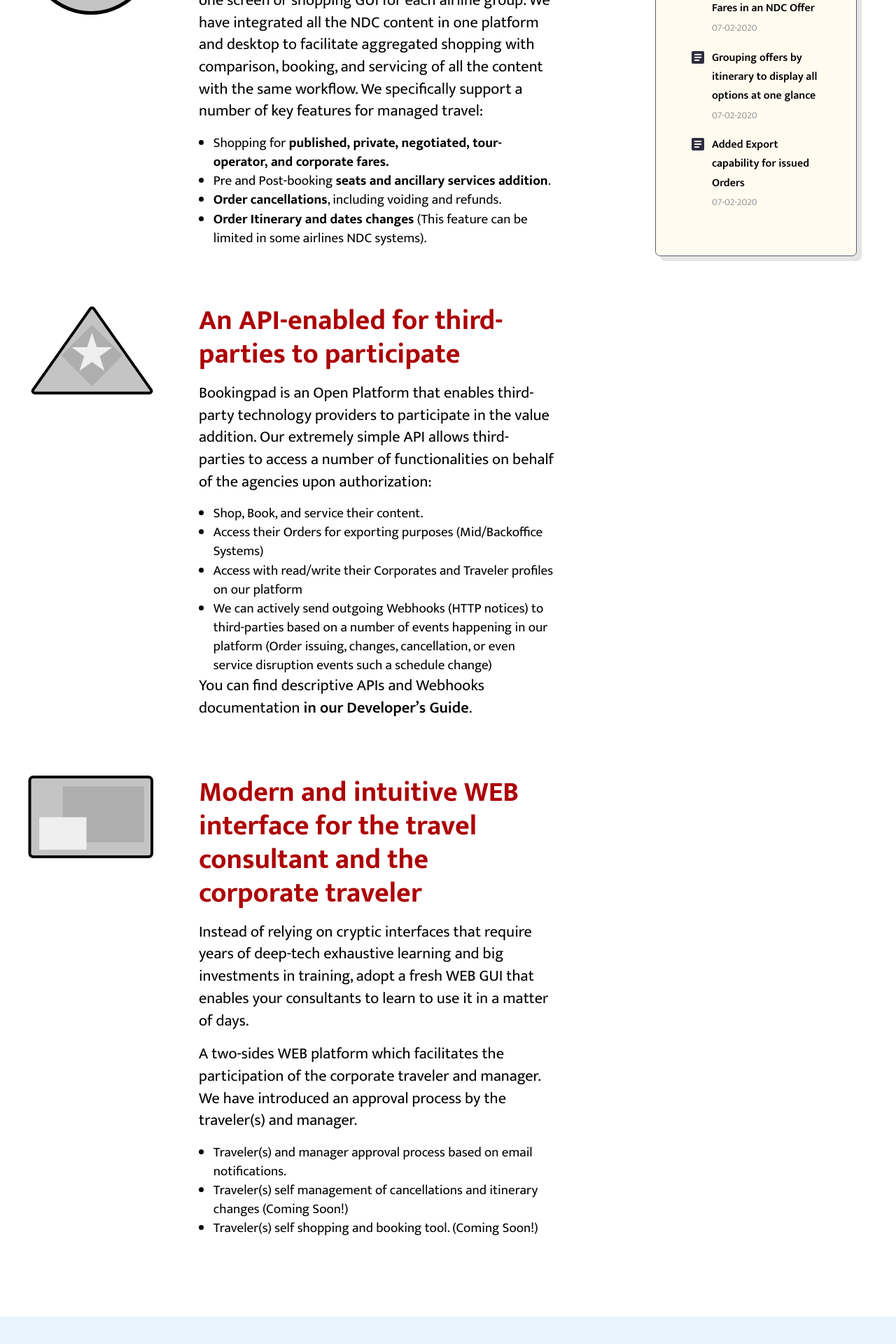
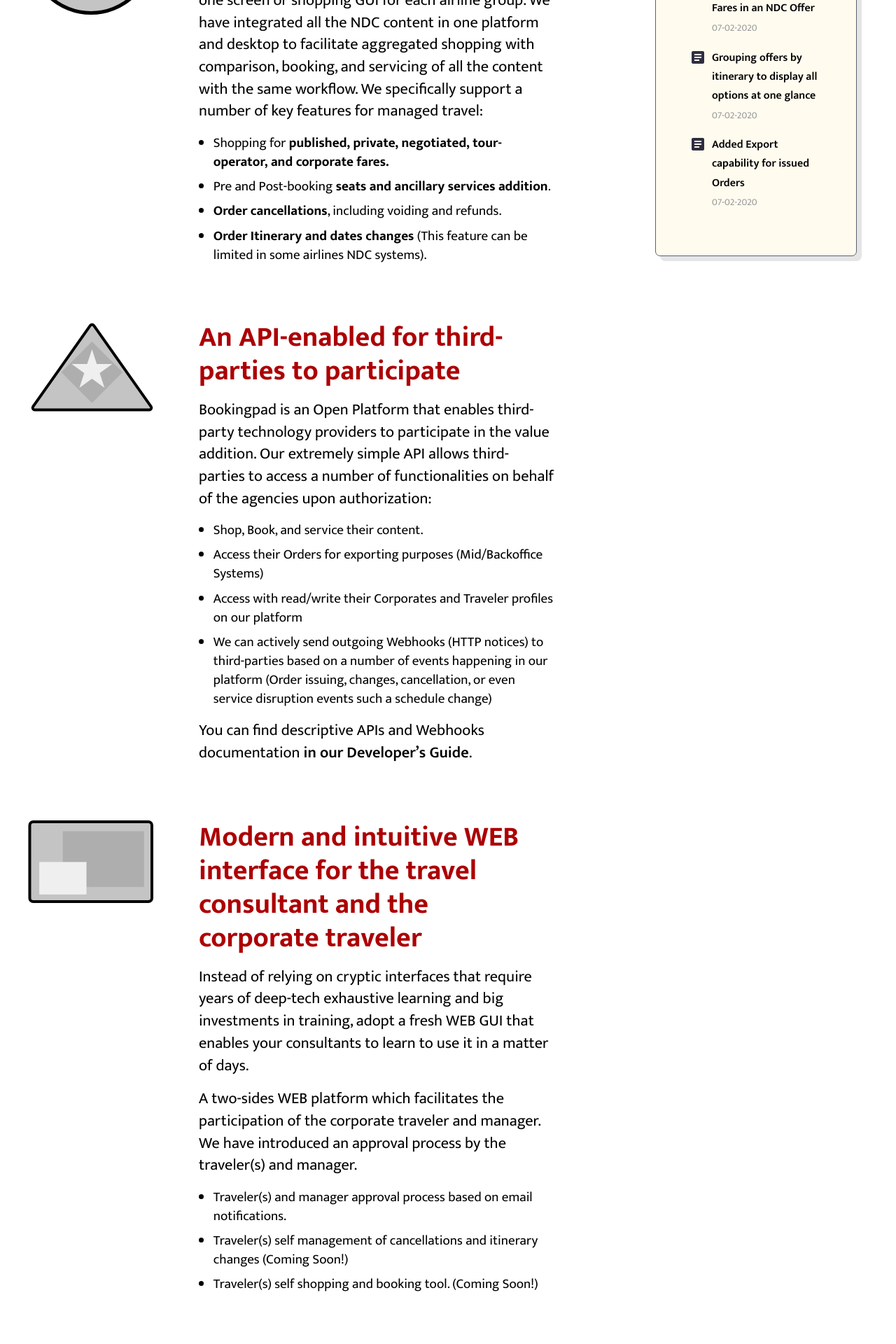
Before and after one commit to tripsimian-labs/bookingpad-web, a Jekyll site: the page built from index.md, in a window 1280 px wide. Shown: the part 828-2748 px from the top of the page at 70% size. Built offline with Jekyll 4.4.1, drawn with Linux system fonts in a browser that asks for light colours.

Commit message:
Add spacing to features copy block

```diff
--- a/_sass/features.scss
+++ b/_sass/features.scss
@@ -27,8 +27,10 @@
 
     ul {
       margin-left: 1.3rem;
+      margin-bottom: 1rem;
       li {
         list-style-type: disc;
+        margin-bottom: .5rem;
       }
     }
   }
```
